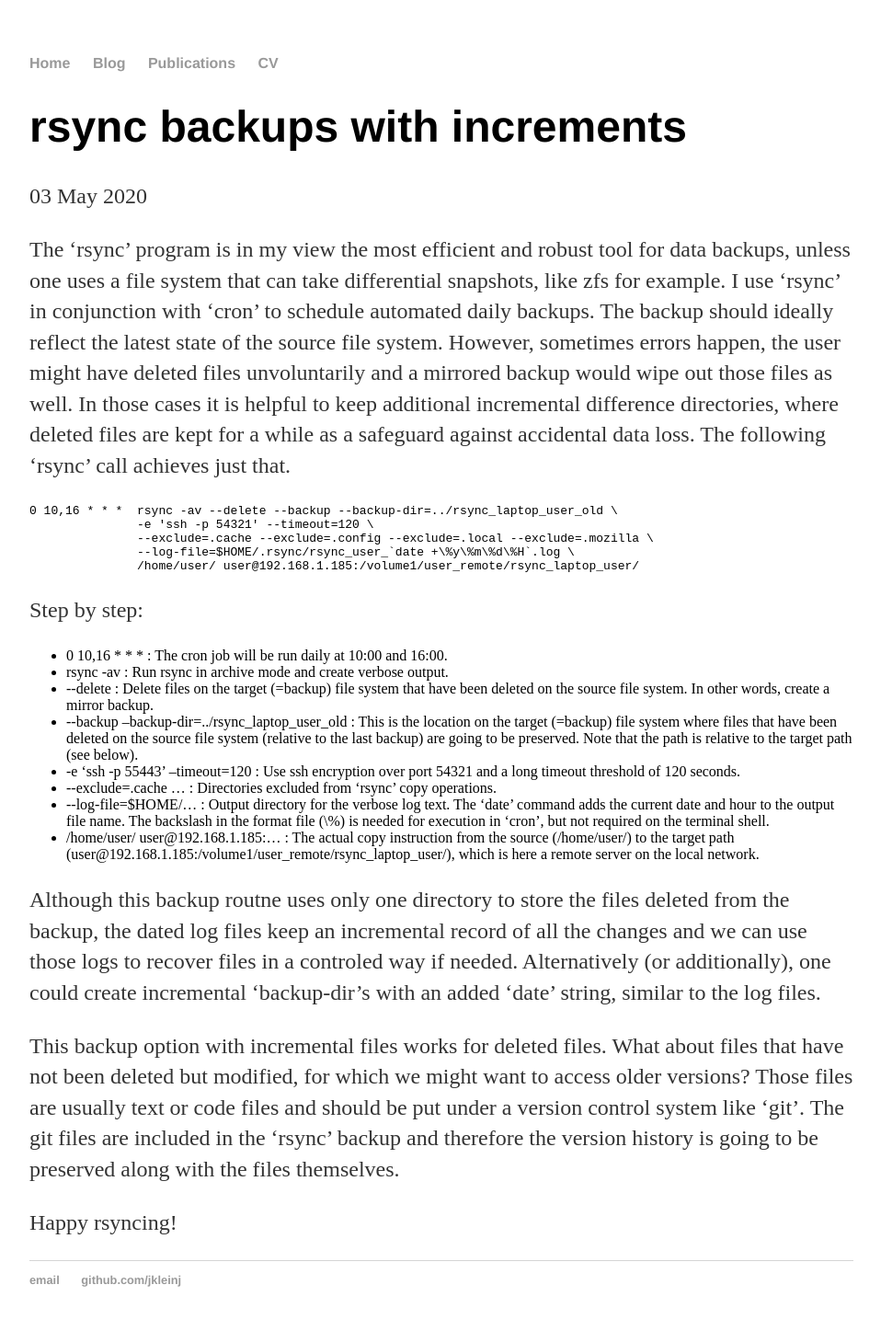
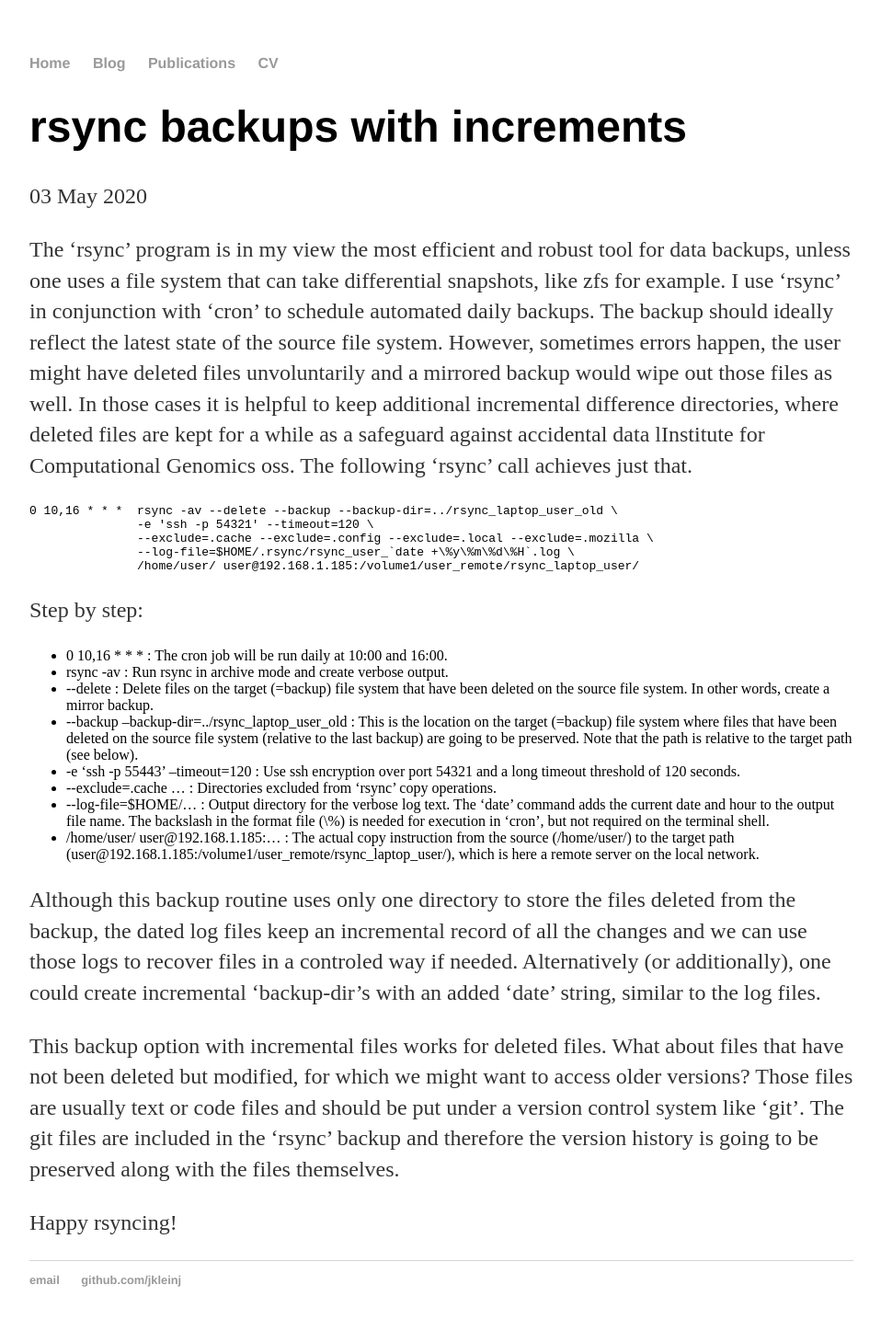
Before and after one commit to jkleinj/jkleinj.github.io, a Jekyll site: the page built from _posts/2020-05-03-rsync-backups-with-increments.md, in a window 1280 px wide. Shown: the whole page at 92% size, without its empty margins (160-1118 px from the left). Built offline with Jekyll 4.4.1, drawn with Linux system fonts in a browser that asks for light colours.

Commit message:
Update 2020-05-03-rsync-backups-with-increments.md

````diff
--- a/_posts/2020-05-03-rsync-backups-with-increments.md
+++ b/_posts/2020-05-03-rsync-backups-with-increments.md
@@ -11,7 +11,7 @@ The backup should ideally reflect the latest state of the source file system.
 However, sometimes errors happen, the user might have deleted files unvoluntarily
 and a mirrored backup would wipe out those files as well.
 In those cases it is helpful to keep additional incremental difference directories,
-where deleted files are kept for a while as a safeguard against accidental data loss.
+where deleted files are kept for a while as a safeguard against accidental data lInstitute for Computational Genomics oss.
 The following 'rsync' call achieves just that.
 
 ```
@@ -40,7 +40,7 @@ Step by step:
       to the target path (user@192.168.1.185:/volume1/user_remote/rsync_laptop_user/),
       which is here a remote server on the local network.
 
-Although this backup routne uses only one directory to store the files deleted from the backup,
+Although this backup routine uses only one directory to store the files deleted from the backup,
 the dated log files keep an incremental record of all the changes and we can use those logs to
 recover files in a controled way if needed.
 Alternatively (or additionally), one could create incremental 'backup-dir's with an added 'date' string,
````
